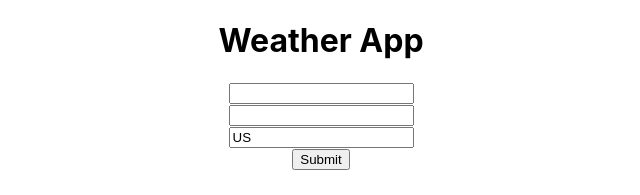
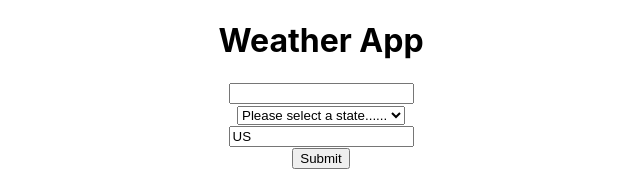
Before and after one commit to zznieves/weather-app, a React (Create React App) app: page / in a window 1280 px wide. Shown: the top 195 px of the page, without its empty margins (319-959 px from the left). Built offline with nearby package versions, Linux system fonts and the light colour scheme.

Commit message:
replaced stateCode textbox with dropdown list

```diff
--- a/src/Components/InputForm.js
+++ b/src/Components/InputForm.js
@@ -40,12 +40,66 @@
                 <input type='text' name='city' value={city} onChange={changeInput}/>
             </div>
             <div>
-                <input  type='text' name='stateCode' value={stateCode} onChange={changeInput} />
+                <select name='stateCode' onChange={changeInput}>
+                    <option value=''>Please select a state......</option>
+                    <option value="AL">Alabama</option>
+                    <option value="AK">Alaska</option>
+                    <option value="AZ">Arizona</option>
+                    <option value="AR">Arkansas</option>
+                    <option value="CA">California</option>
+                    <option value="CO">Colorado</option>
+                    <option value="CT">Connecticut</option>
+                    <option value="DE">Delaware</option>
+                    <option value="DC">District Of Columbia</option>
+                    <option value="FL">Florida</option>
+                    <option value="GA">Georgia</option>
+                    <option value="HI">Hawaii</option>
+                    <option value="ID">Idaho</option>
+                    <option value="IL">Illinois</option>
+                    <option value="IN">Indiana</option>
+                    <option value="IA">Iowa</option>
+                    <option value="KS">Kansas</option>
+                    <option value="KY">Kentucky</option>
+                    <option value="LA">Louisiana</option>
+                    <option value="ME">Maine</option>
+                    <option value="MD">Maryland</option>
+                    <option value="MA">Massachusetts</option>
+                    <option value="MI">Michigan</option>
+                    <option value="MN">Minnesota</option>
+                    <option value="MS">Mississippi</option>
+                    <option value="MO">Missouri</option>
+                    <option value="MT">Montana</option>
+                    <option value="NE">Nebraska</option>
+                    <option value="NV">Nevada</option>
+                    <option value="NH">New Hampshire</option>
+                    <option value="NJ">New Jersey</option>
+                    <option value="NM">New Mexico</option>
+                    <option value="NY">New York</option>
+                    <option value="NC">North Carolina</option>
+                    <option value="ND">North Dakota</option>
+                    <option value="OH">Ohio</option>
+                    <option value="OK">Oklahoma</option>
+                    <option value="OR">Oregon</option>
+                    <option value="PA">Pennsylvania</option>
+                    <option value="RI">Rhode Island</option>
+                    <option value="SC">South Carolina</option>
+                    <option value="SD">South Dakota</option>
+                    <option value="TN">Tennessee</option>
+                    <option value="TX">Texas</option>
+                    <option value="UT">Utah</option>
+                    <option value="VT">Vermont</option>
+                    <option value="VA">Virginia</option>
+                    <option value="WA">Washington</option>
+                    <option value="WV">West Virginia</option>
+                    <option value="WI">Wisconsin</option>
+                    <option value="WY">Wyoming</option>
+</select>
             </div>
             <div>
                 <input type='text' name='countryCode' value={countryCode} readOnly />
             </div>
             <button type='submit' onClick={() => fetchData(city, stateCode, countryCode)}>Submit</button>
+            <p>{stateCode}</p>
         </div>
     );
 }
```
